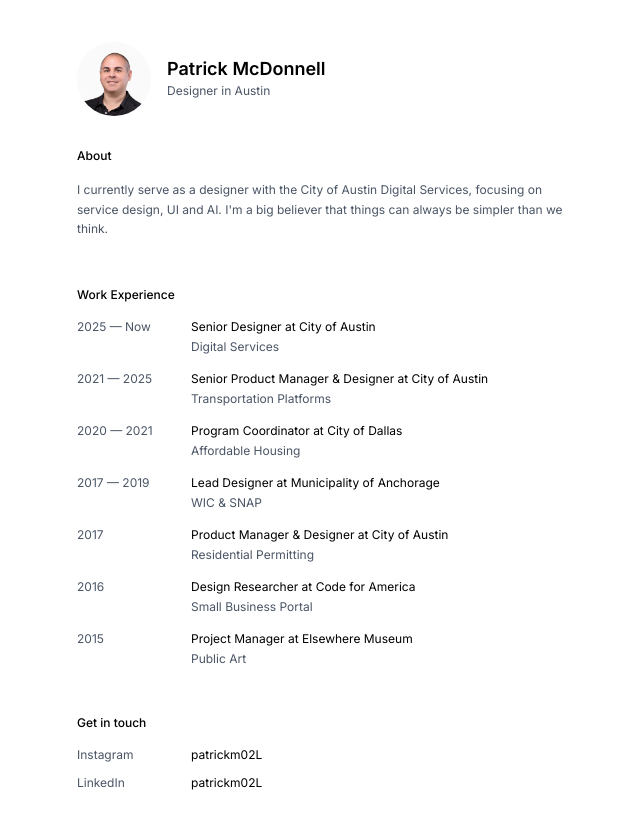
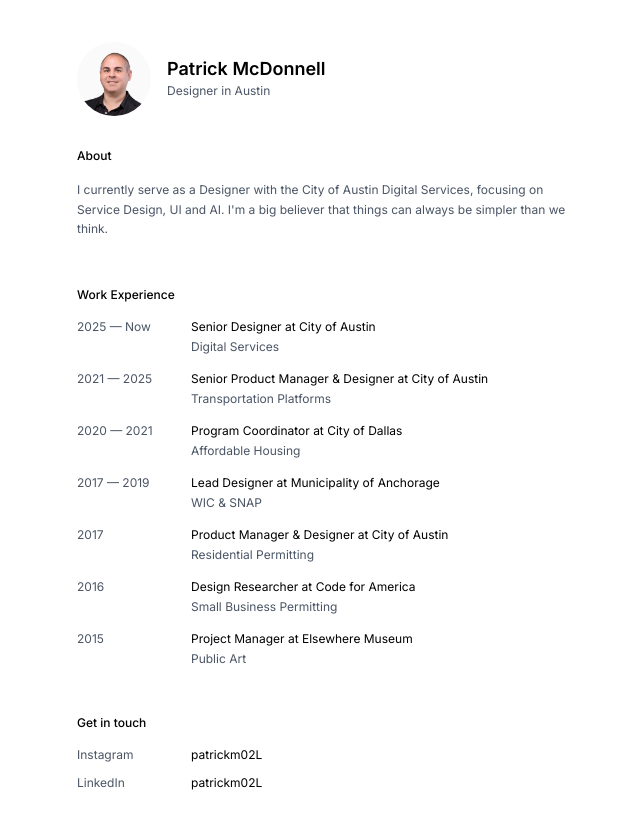
Before and after one commit to patrickm02L/resume, a Next.js app: page / in a window 1280 px wide. Shown: the top 828 px of the page, without its empty margins (309-949 px from the left). Built offline with nearby package versions, Linux system fonts and the light colour scheme.

Commit message:
Update text in the About section and work experience to correct capitalization and terminology for consistency and clarity.

```diff
--- a/src/app/page.tsx
+++ b/src/app/page.tsx
@@ -28,7 +28,7 @@
         <section className="mb-12">
           <h2 className="text-xs font-medium text-black dark:text-white mb-4">About</h2>
           <p className="text-xs text-gray-600 dark:text-gray-400 leading-relaxed">
-            I currently serve as a designer with the City of Austin Digital Services, focusing on service design, UI and AI. I'm a big believer that things can always be simpler than we think.
+            I currently serve as a Designer with the City of Austin Digital Services, focusing on Service Design, UI and AI. I'm a big believer that things can always be simpler than we think.
           </p>
         </section>
 
@@ -87,7 +87,7 @@
               <div className="text-gray-600 dark:text-gray-400 text-xs w-24 flex-shrink-0">2016</div>
               <div className="flex-1 ml-2.5">
                 <h3 className="text-xs text-black dark:text-white mb-1">Design Researcher at Code for America</h3>
-                <p className="text-xs text-gray-600 dark:text-gray-400">Small Business Portal</p>
+                <p className="text-xs text-gray-600 dark:text-gray-400">Small Business Permitting</p>
               </div>
             </div>
 
```
